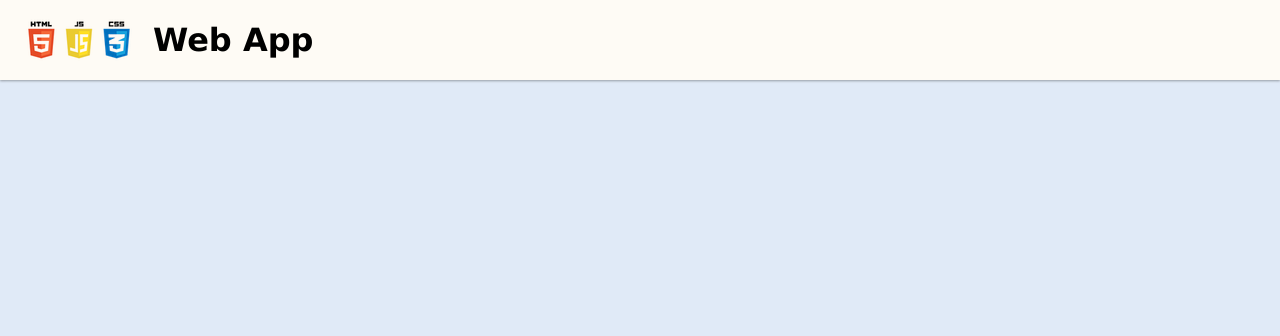
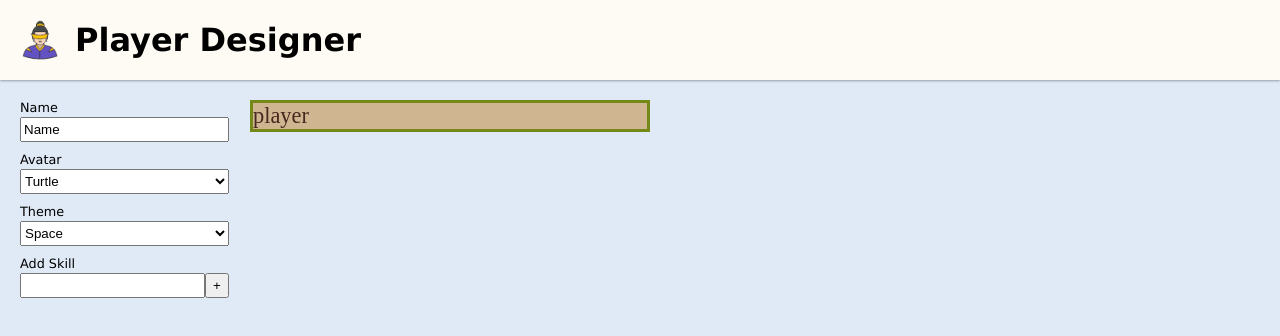
Before and after one commit to 2022-sept-demos/player-designer, a plain HTML site: page index.html in a window 1280 px wide. Drawn offline with Linux system fonts and the light colour scheme.

Commit message:
initial project commit with designer controls html/css

```diff
--- a/index.html
+++ b/index.html
@@ -8,7 +8,7 @@
     <meta http-equiv="X-UA-Compatible" content="ie=edge" />
 
     <!-- title and favicon -->
-    <title>Web App</title>
+    <title>Player Designer</title>
     <link rel="icon" type="image/x-icon" href="assets/alchemy-favicon.png" />
 
     <!-- js -->
@@ -20,18 +20,62 @@
     <!-- css -->
     <link rel="stylesheet" href="styles/reset.css" />
     <link rel="stylesheet" href="styles/global.css" />
+    <link rel="stylesheet" href="styles/player.css" />
     <!-- add link for page specific css -->
 
 </head>
 
 <body>
     <header>
-        <img class="logo" src="assets/html_css_js.png" alt="logo">
-        <h1>Web App</h1>
+        <img class="logo" src="assets/characters/hero.png" alt="logo">
+        <h1>Player Designer</h1>
     </header>
 
     <main>
+        <section class="designer">
+            <label>
+                Name
+                <input id="name-input" value="Name">
+            </label>
 
+            <label>
+                Avatar
+                <select id="avatar-select">
+                    <option value="turtle">Turtle</option>
+                    <option value="psychic">Psychic</option>
+                    <option value="thor">Thor</option>
+                    <option value="skeleton">Skeleton</option>
+                    <option value="ninja">Ninja</option>
+                    <option value="hero">Hero</option>
+                    <option value="princess">Princess</option>
+                    <option value="ranger">Ranger</option>
+                    <option value="devil">Devil</option>
+                    <option value="flat-top">Flat Top</option>
+                </select>
+            </label>
+
+            <label>
+                Theme
+                <select id="theme-select">
+                    <option value="space">Space</option>
+                    <option value="ocean">Ocean</option>
+                    <option value="forest">Forest</option>
+                    <option value="mountain">Mountain</option>
+                </select>
+            </label>
+
+            <label>
+                Add Skill
+                <div class="add-skill">
+                    <input id="skill-input">
+                    <button id="add-skill-button">+</button>
+                </div>
+            </label>
+        </section>
+
+        <article class="forest">
+            player
+        </article>
     </main>
 
 </body>
--- /dev/null
+++ b/styles/player.css
@@ -0,0 +1,63 @@
+main {
+    display: grid;
+    grid-template-columns: 200px 400px;
+    gap: 30px;
+    align-items: start;
+}
+
+.designer {
+    display: grid;
+    gap: 10px;
+}
+
+label {
+    display: grid;
+    font-size: 0.8em;
+    gap: 2px;
+}
+
+input,
+select,
+button {
+    height: 25px;
+}
+
+.add-skill {
+    display: grid;
+    grid-template-columns: 1fr max-content;
+}
+
+article {
+}
+
+.forest {
+    background: #cfb590;
+    color: #49281f;
+    border: 3px solid #758918;
+    font-family: 'Gwendolyn';
+    font-size: 1.4rem;
+}
+
+.space {
+    background: #240047;
+    color: #40ffdc;
+    border: 3px solid #00a9d4;
+    font-family: 'Concert One';
+    font-size: 1rem;
+}
+
+.mountain {
+    background: #876b53;
+    color: #eee4a9;
+    border: 3px solid #fbcac5;
+    font-family: 'Space Grotesk';
+    font-size: 0.9rem;
+}
+
+.ocean {
+    background: #e9f2f9;
+    color: #1b325f;
+    border: 3px solid #3a89c9;
+    font-family: 'Lato';
+    font-size: 0.9rem;
+}
```
Also changed, not shown: app.js (+7 -0 lines), assets/characters/devil.png (added), assets/characters/flat-top.png (added), assets/characters/hero.png (added), assets/characters/ninja.png (added), assets/characters/princess.png (added), assets/characters/psychic.png (added), assets/characters/ranger.png (added), assets/characters/skeleton.png (added), assets/characters/thor.png (added), assets/characters/turtle.png (added), planning.png (added), 1 other file.
